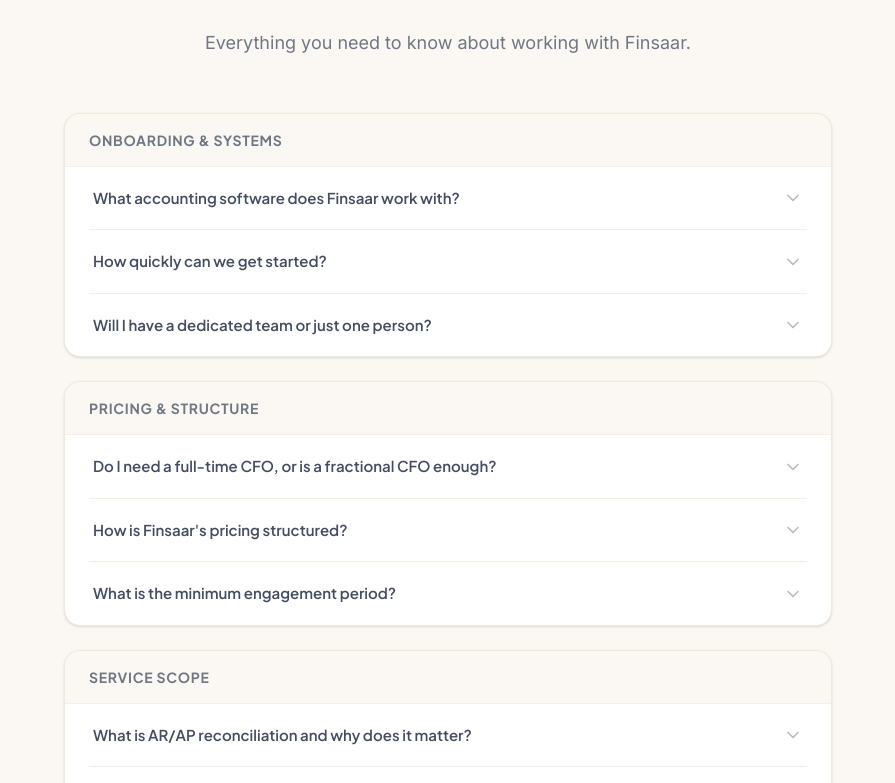
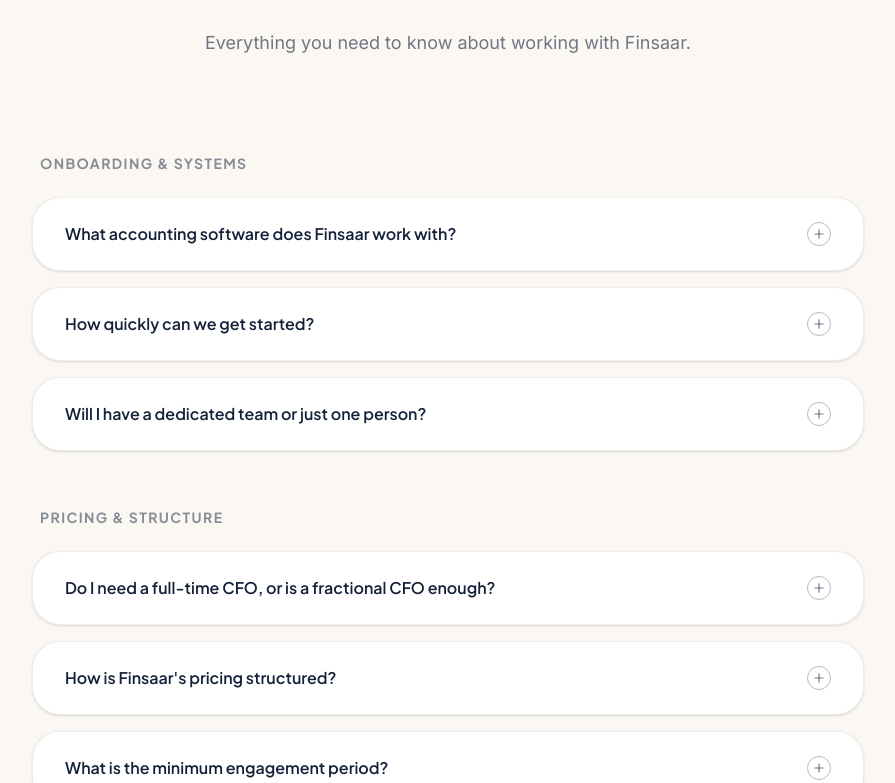
Before and after one commit to RadiaDhaval/finsaar, a Next.js app: page /faq in a window 1280 px wide. Shown: the part 777-1560 px from the top of the page, without its empty margins (192-1087 px from the left). Built offline with nearby package versions, Linux system fonts and the light colour scheme.

Commit message:
FAQ FIX Tweaks

```diff
--- a/components/FAQ.tsx
+++ b/components/FAQ.tsx
@@ -4,7 +4,7 @@
 import { motion, AnimatePresence } from "framer-motion";
 import Heading from "@/components/ui/Heading";
 import Text from "@/components/ui/Text";
-import { ChevronDown } from "lucide-react";
+import { Plus } from "lucide-react";
 
 const faqCategories = [
   {
@@ -72,29 +72,22 @@
   onToggle: () => void;
 }) {
   return (
-    <div className="border-b border-sand/30 last:border-b-0">
+    <div
+      className={`bg-white rounded-[28px] transition-all duration-300 ${isOpen ? 'border border-navy shadow-[0_8px_30px_rgb(0,0,0,0.08)]' : 'border border-navy/[0.08] shadow-sm hover:shadow-md hover:border-navy/20'}`}
+    >
       <button
         onClick={onToggle}
-        className="w-full flex items-center justify-between py-5 px-1 text-left min-h-[44px] cursor-pointer group"
+        className="w-full flex items-center justify-between py-6 px-8 text-left cursor-pointer group"
       >
-        <span
-          className={`font-heading font-semibold text-[15px] pr-4 transition-colors duration-300 ${
-            isOpen ? "text-navy font-bold" : "text-navy/80 group-hover:text-navy"
-          }`}
-        >
+        <span className={`font-heading font-medium text-base pr-4 transition-colors text-navy`}>
           {question}
         </span>
         <motion.div
-          animate={{ rotate: isOpen ? 180 : 0 }}
+          animate={{ rotate: isOpen ? 45 : 0 }}
           transition={{ duration: 0.3 }}
-          className="shrink-0"
+          className={`shrink-0 w-6 h-6 rounded-full border flex items-center justify-center transition-colors ${isOpen ? 'border-navy text-navy' : 'border-navy/30 text-navy/60 group-hover:border-navy group-hover:text-navy'}`}
         >
-          <ChevronDown
-            size={20}
-            className={`transition-colors duration-300 ${
-              isOpen ? "text-navy" : "text-navy/30"
-            }`}
-          />
+          <Plus size={14} strokeWidth={2} />
         </motion.div>
       </button>
       <AnimatePresence initial={false}>
@@ -103,12 +96,10 @@
             initial={{ height: 0, opacity: 0 }}
             animate={{ height: "auto", opacity: 1 }}
             exit={{ height: 0, opacity: 0 }}
-            transition={{ duration: 0.3, ease: "easeInOut" }}
+            transition={{ duration: 0.3 }}
             className="overflow-hidden"
           >
-            <p className="font-body text-sm text-navy/60 leading-relaxed pb-5 px-1">
-              {answer}
-            </p>
+            <p className="font-body text-[15px] text-navy/70 leading-relaxed pb-7 px-8 pt-0">{answer}</p>
           </motion.div>
         )}
       </AnimatePresence>
@@ -117,11 +108,7 @@
 }
 
 export default function FAQ() {
-  const [openItems, setOpenItems] = useState<Record<string, boolean>>({});
-
-  const toggleItem = (key: string) => {
-    setOpenItems((prev) => ({ ...prev, [key]: !prev[key] }));
-  };
+  const [openIndex, setOpenIndex] = useState<string | null>(null);
 
   return (
     <section id="faq" className="py-20 lg:py-28 bg-sand-light/30">
@@ -144,36 +131,27 @@
           </Text>
         </motion.div>
 
-        <div className="max-w-3xl mx-auto">
-          <div className="grid grid-cols-1 gap-6">
-            {faqCategories.map((category, catIndex) => (
-              <motion.div
-                key={category.title}
-                initial={{ opacity: 0, y: 20 }}
-                whileInView={{ opacity: 1, y: 0 }}
-                viewport={{ once: true }}
-                transition={{ delay: catIndex * 0.1 }}
-                className="bg-white rounded-2xl border border-sand/40 shadow-sm overflow-hidden"
-              >
-                <div className="px-6 py-4 bg-sand-light/30 border-b border-sand/20">
-                  <h3 className="font-heading font-bold text-sm uppercase tracking-wider text-navy/60">
+        <div className="max-w-4xl mx-auto px-4 sm:px-6 lg:px-8 mt-16 lg:mt-24 pb-32">
+          {faqCategories.map((category, i) => (
+            <div key={category.title} className="mb-14">
+              <h2 className="font-heading font-bold text-sm tracking-widest text-navy/50 uppercase mb-6 pl-2">
                 {category.title}
-                  </h3>
-                </div>
-                <div className="px-6">
-                  {category.questions.map((faq, qIndex) => (
+              </h2>
+              <div className="space-y-4">
+                {category.questions.map((faq, j) => (
                   <FAQItem
                     key={faq.q}
                     question={faq.q}
                     answer={faq.a}
-                      isOpen={!!openItems[`${catIndex}-${qIndex}`]}
-                      onToggle={() => toggleItem(`${catIndex}-${qIndex}`)}
+                    isOpen={openIndex === `${i}-${j}`}
+                    onToggle={() =>
+                      setOpenIndex(openIndex === `${i}-${j}` ? null : `${i}-${j}`)
+                    }
                   />
                 ))}
               </div>
-              </motion.div>
+            </div>
           ))}
-          </div>
         </div>
       </div>
     </section>
```
Lines whose indentation alone changed are shown as unchanged.
